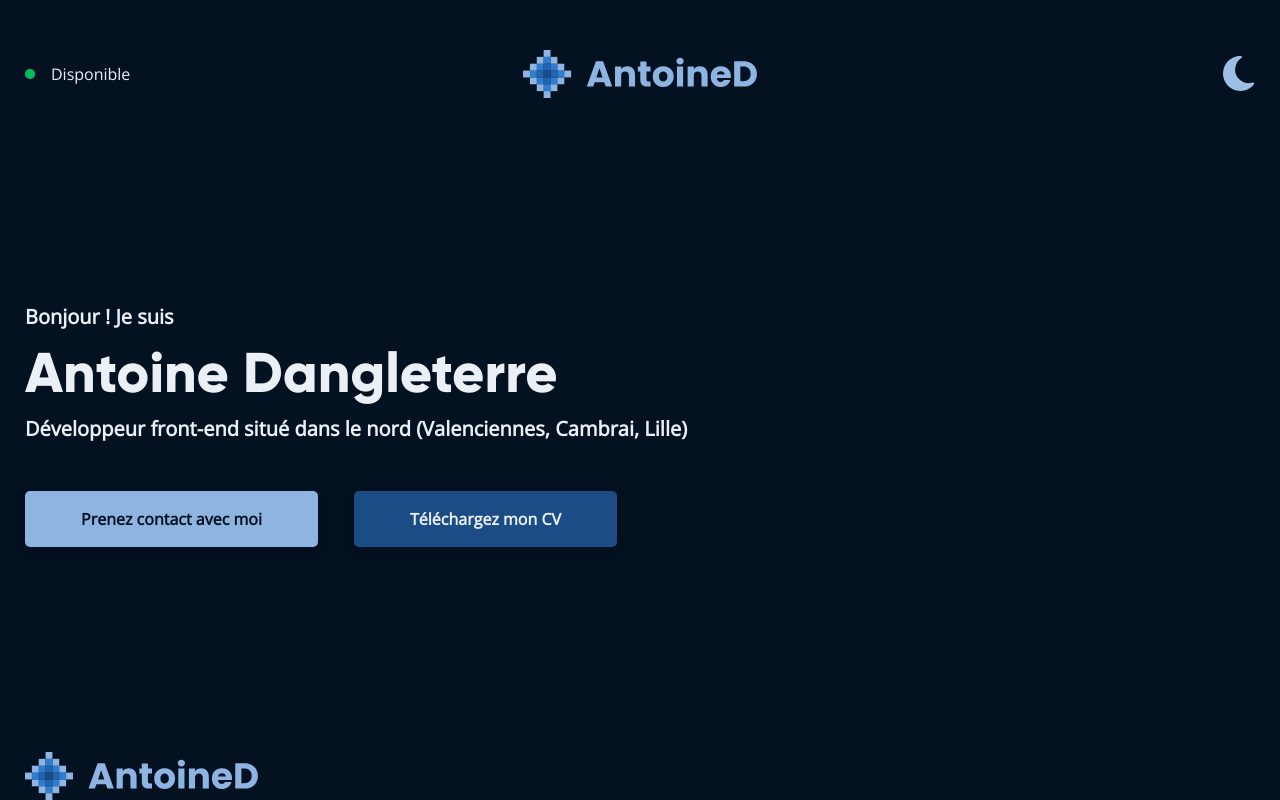
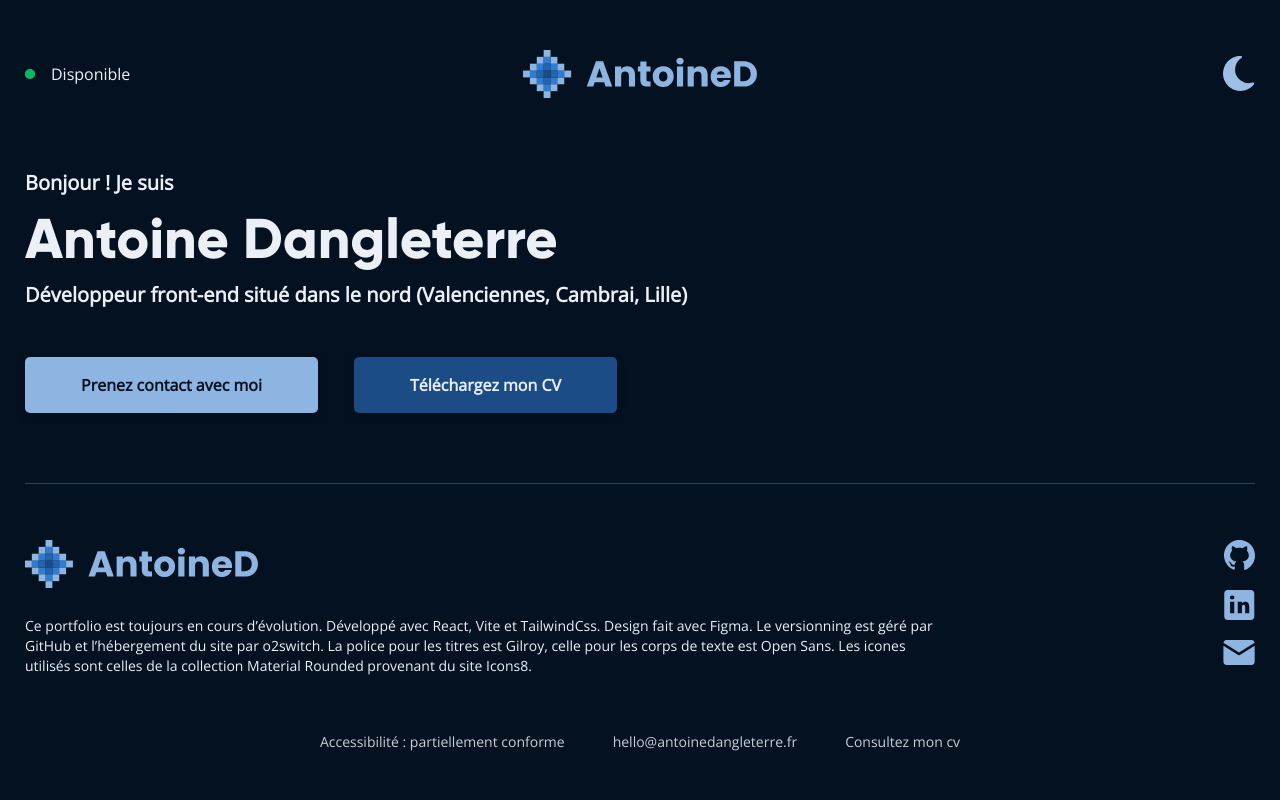
Before and after one commit to adangleterre/antoinedangleterre.com, a Next.js app: page / in a window 1280 px wide. Built offline with nearby package versions, Linux system fonts and the light colour scheme.

Commit message:
Add basic content and structure

```diff
--- a/sections/Footer.tsx
+++ b/sections/Footer.tsx
@@ -1,13 +1,34 @@
 import BrandLogo from "@/components/BrandLogo"
+import Icons from "@/components/Icons"
 
 function Footer() {
-  return (
-    <footer>
-        <div className="flex">
-            <BrandLogo />
-        </div>
-    </footer>
-  )
+    return (
+        <footer className="pb-12">
+            <hr className="h-px border-t-0 bg-primary dark:bg-darkPrimary opacity-30"/>
+            <div className="flex py-14">
+                <div className="flex flex-col gap-7 w-9/12">
+                    <BrandLogo />
+                    <p className="text-sm text-[#1E2F40]">Ce portfolio est toujours en cours d’évolution. Développé avec React, Vite et TailwindCss. Design fait avec Figma. Le versionning est géré par GitHub et l’hébergement du site par o2switch. La police pour les titres est Gilroy, celle pour les corps de texte est Open Sans. Les icones utilisés sont celles de la collection Material Rounded provenant du site Icons8.</p>
+                </div>
+                <div className="flex flex-col gap-5 w-3/12 items-end">
+                    <a href="https://github.com/adangleterre" target="_blank">
+                        <Icons name={"github"} />
+                    </a>
+                    <a href="http://fr.linkedin.com/in/antoine-dangleterre" target="_blank">
+                        <Icons name={"linkedin"} />
+                    </a>
+                    <a href="mailto:bonjour@antoinedangleterre.com" target="_blank">
+                        <Icons name={"mail"} />
+                    </a>
+                </div>
+            </div>
+            <div className="flex justify-center gap-12 text-sm opacity-85">
+                <a href="http://">Accessibilité : partiellement conforme</a>
+                <a href="http://">hello@antoinedangleterre.fr</a>
+                <a href="http://">Consultez mon cv</a>
+            </div>
+        </footer>
+    )
 }
 
 export default Footer
```
